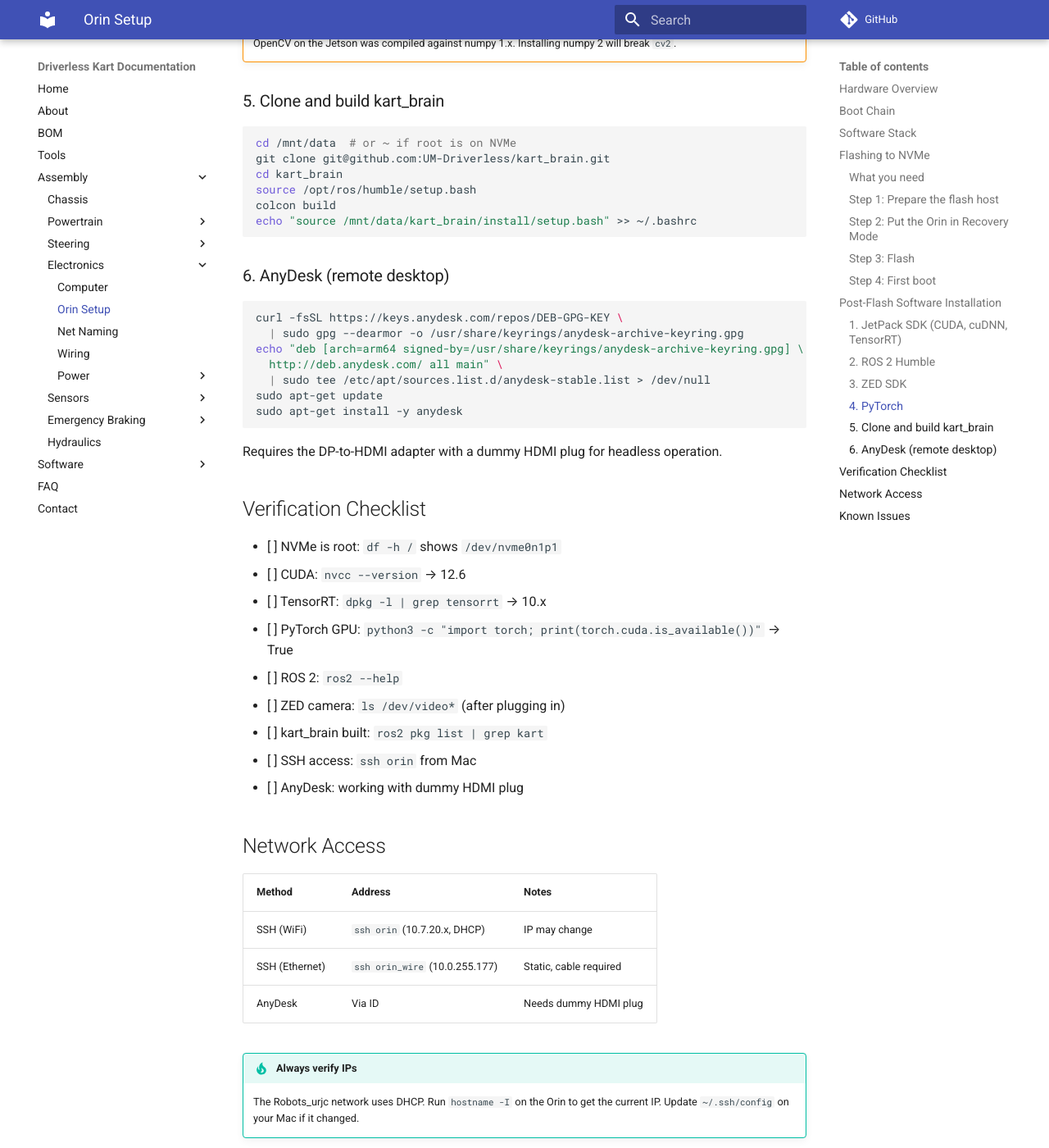
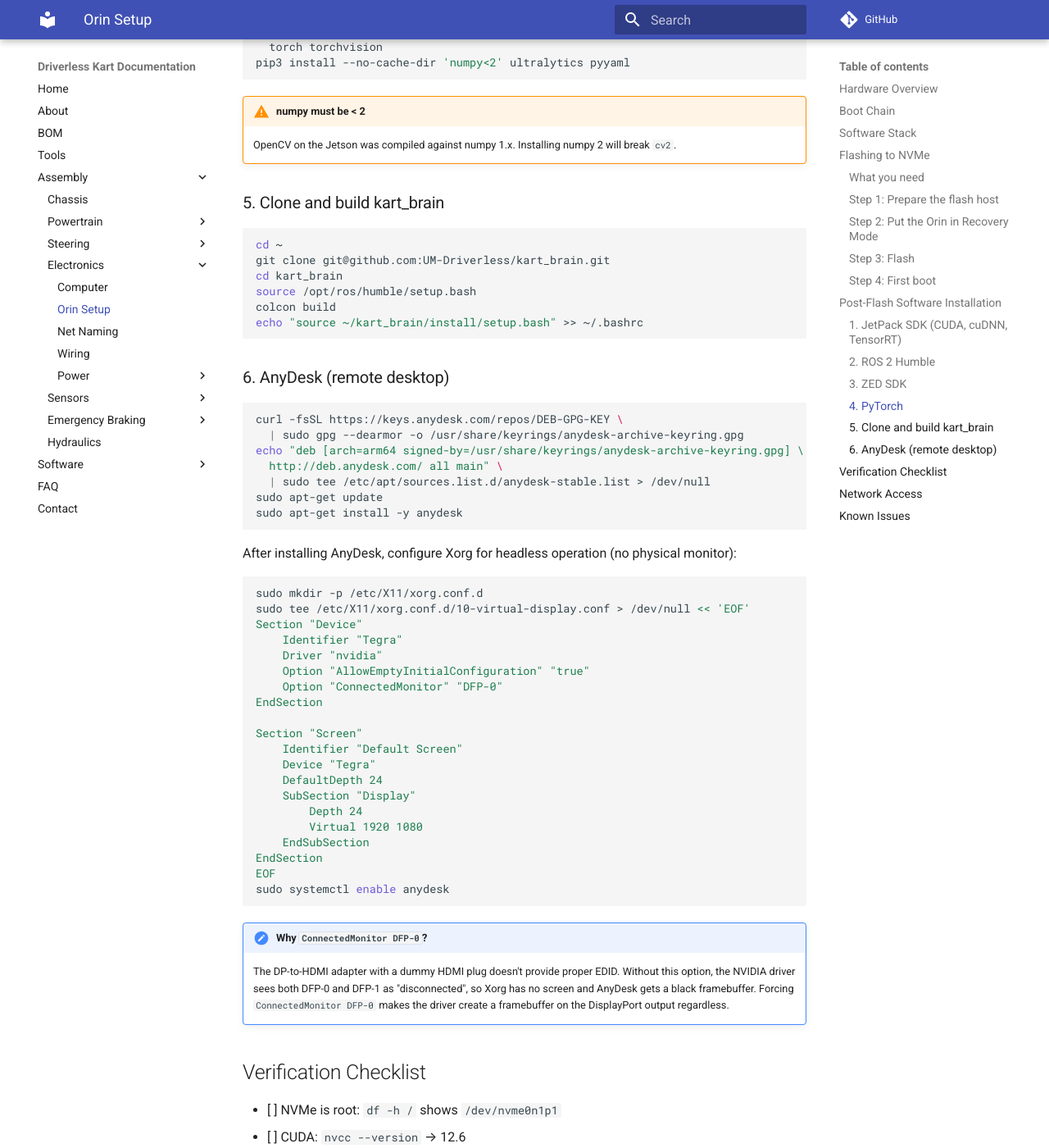
Before and after one commit to UM-Driverless/kart_docs, an MkDocs documentation site: the page built from docs/assembly/electronics/orin-setup.md, in a window 1280 px wide and 1400 px high, scrolled down 4876 px. Shown: the whole window at 82% size. Built offline with MkDocs 1.6.1 and Material for MkDocs 9.7.7, drawn with Linux system fonts in a browser that asks for light colours; comment, search, counter and statistics services are not loaded; some of the changed text lies outside the part shown.

Commit message:
Update Orin setup guide with actual versions and AnyDesk headless config
- ZED SDK: 5.2 → 4.2 (no L4T 36.5 build exists for 5.2 yet)
- PyTorch: 2.5 → 2.10 (Jetson AI Lab wheels)
- Add Xorg ConnectedMonitor DFP-0 config for AnyDesk headless operation
- Update kart_brain clone path from /mnt/data to ~ (NVMe is root)

Co-Authored-By: Claude Opus 4.6 <noreply@anthropic.com>

````diff
--- a/docs/assembly/electronics/orin-setup.md
+++ b/docs/assembly/electronics/orin-setup.md
@@ -45,9 +45,12 @@ The flash tool writes to all three. This is expected.
 | cuDNN | 9.x | `sudo apt install nvidia-jetpack` |
 | TensorRT | 10.x | `sudo apt install nvidia-jetpack` |
 | ROS 2 | Humble | apt (ROS 2 repos) |
-| ZED SDK | 5.2 | Installer from Stereolabs |
-| PyTorch | 2.5 | NVIDIA Jetson AI Lab wheels |
+| ZED SDK | 4.2 | Installer from Stereolabs (L4T 36.4 build, compatible with 36.5) |
+| PyTorch | 2.10 | NVIDIA Jetson AI Lab wheels |
 | Python | 3.10 (system) | Pre-installed |
+
+!!! note "Why ZED SDK 4.2 and not 5.2?"
+    ZED SDK 5.2 does not provide a build for L4T 36.5 as of February 2026. The 4.2 build for L4T 36.4 installs successfully on L4T 36.5 with a compatibility warning. Upgrade when a 5.2 build for L4T 36.5 becomes available.
 
 !!! note "Why JetPack 6.2.2 and not JetPack 7?"
     JetPack 7 does not support AGX Orin as of February 2026. Only the newer Jetson Thor family is supported. Orin support is expected in JetPack 7.2 (Q2 2026). Our full stack (ROS 2 Humble, ZED SDK, PyTorch, YOLOv5) is confirmed compatible with JetPack 6.2.2.
@@ -169,7 +172,7 @@ echo "source /opt/ros/humble/setup.bash" >> ~/.bashrc
 
 ```bash
 cd /tmp
-wget -q "https://download.stereolabs.com/zedsdk/5.2/l4t36.5/jetsons" -O ZED_SDK.run
+wget -q "https://download.stereolabs.com/zedsdk/4.2/l4t36.4/jetsons" -O ZED_SDK.run
 chmod +x ZED_SDK.run
 ./ZED_SDK.run -- silent skip_tools skip_samples
 ```
@@ -189,12 +192,12 @@ pip3 install --no-cache-dir 'numpy<2' ultralytics pyyaml
 ### 5. Clone and build kart_brain
 
 ```bash
-cd /mnt/data  # or ~ if root is on NVMe
+cd ~
 git clone git@github.com:UM-Driverless/kart_brain.git
 cd kart_brain
 source /opt/ros/humble/setup.bash
 colcon build
-echo "source /mnt/data/kart_brain/install/setup.bash" >> ~/.bashrc
+echo "source ~/kart_brain/install/setup.bash" >> ~/.bashrc
 ```
 
 ### 6. AnyDesk (remote desktop)
@@ -209,7 +212,33 @@ sudo apt-get update
 sudo apt-get install -y anydesk
 ```
 
-Requires the DP-to-HDMI adapter with a dummy HDMI plug for headless operation.
+After installing AnyDesk, configure Xorg for headless operation (no physical monitor):
+
+```bash
+sudo mkdir -p /etc/X11/xorg.conf.d
+sudo tee /etc/X11/xorg.conf.d/10-virtual-display.conf > /dev/null << 'EOF'
+Section "Device"
+    Identifier "Tegra"
+    Driver "nvidia"
+    Option "AllowEmptyInitialConfiguration" "true"
+    Option "ConnectedMonitor" "DFP-0"
+EndSection
+
+Section "Screen"
+    Identifier "Default Screen"
+    Device "Tegra"
+    DefaultDepth 24
+    SubSection "Display"
+        Depth 24
+        Virtual 1920 1080
+    EndSubSection
+EndSection
+EOF
+sudo systemctl enable anydesk
+```
+
+!!! note "Why `ConnectedMonitor DFP-0`?"
+    The DP-to-HDMI adapter with a dummy HDMI plug doesn't provide proper EDID. Without this option, the NVIDIA driver sees both DFP-0 and DFP-1 as "disconnected", so Xorg has no screen and AnyDesk gets a black framebuffer. Forcing `ConnectedMonitor DFP-0` makes the driver create a framebuffer on the DisplayPort output regardless.
 
 ## Verification Checklist
 
````
